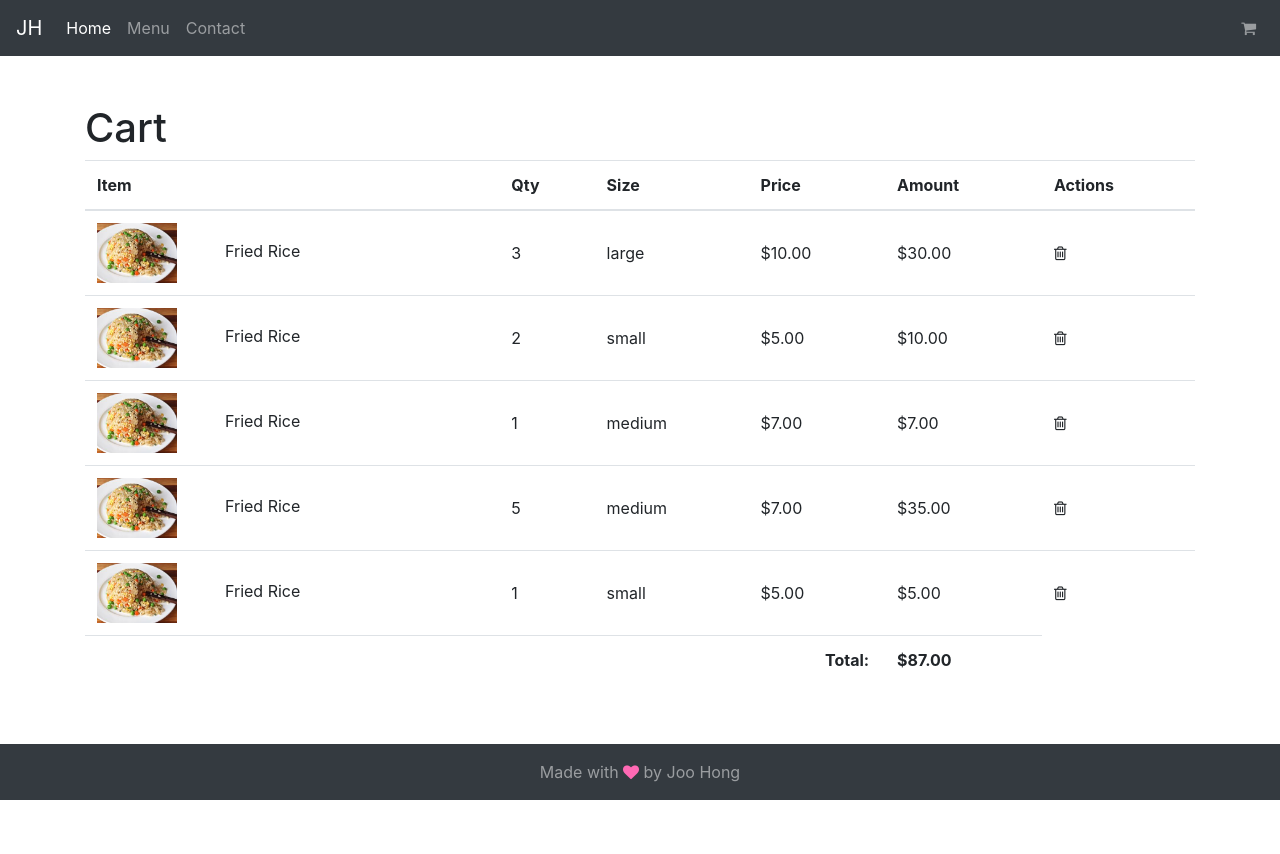
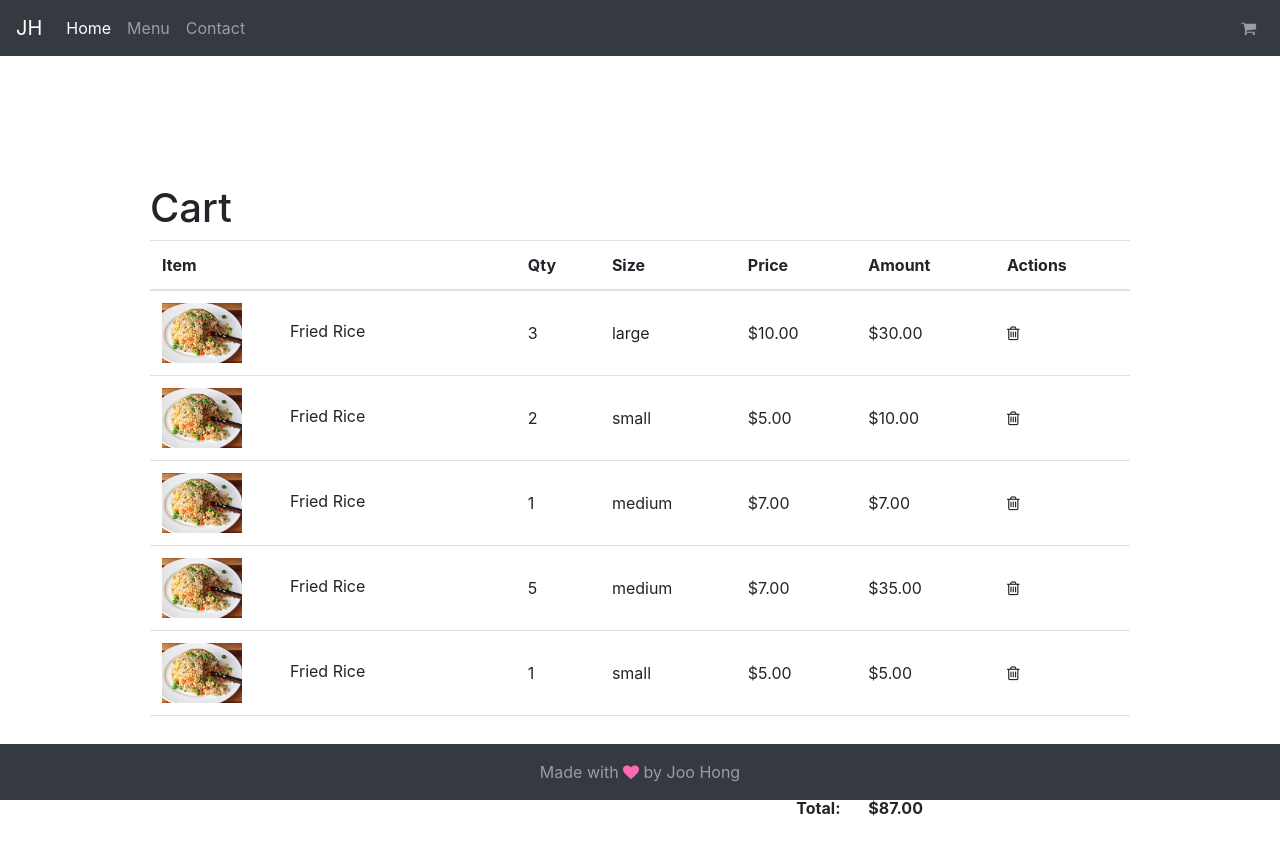
Before and after one commit to joohong89/restaurant-app, an Angular app: page /client/cart in a window 1280 px wide. Shown: the top 854 px of the page. Before the commit the page ends 800 px from the top, so only its background shows below. Built offline with nearby package versions, Linux system fonts and the light colour scheme.

Commit message:
Edited styling for main content container and summary in cart page

```diff
--- a/src/app/client/cart/cart.component.html
+++ b/src/app/client/cart/cart.component.html
@@ -30,9 +30,9 @@
         <tr *ngIf="orders.length < 1">
           <td colspan="6" class="text-center">No Items Added to Cart</td>
         </tr>
-        <tr *ngIf="orders.length > 0" class="mt-3 font-weight-bold">
+        <tr *ngIf="orders.length > 0" class="summary-row font-weight-bold">
           <td colspan="4" class='text-right'>Total:&nbsp;</td>
-          <td colspan="1">{{totalAmount | currency}}</td>
+          <td colspan="2">{{totalAmount | currency}}</td>
         </tr>
       </tbody>
     </table>
--- a/src/app/client/cart/cart.component.sass
+++ b/src/app/client/cart/cart.component.sass
@@ -7,3 +7,8 @@
 
 .remove-cart-item
     cursor: pointer
+
+
+.summary-row
+    td
+        padding-top: 5rem
--- a/src/app/ui/layout/layout.component.html
+++ b/src/app/ui/layout/layout.component.html
@@ -1,5 +1,5 @@
 <app-header></app-header>
-<div class="container mb-5">
+<div class="container mb-5 content-wrapper">
   <ng-content></ng-content>
 </div>
 <app-footer></app-footer>
--- a/src/app/ui/layout/layout.component.sass
+++ b/src/app/ui/layout/layout.component.sass
@@ -0,0 +1,2 @@
+.content-wrapper
+  padding: 5rem
```
